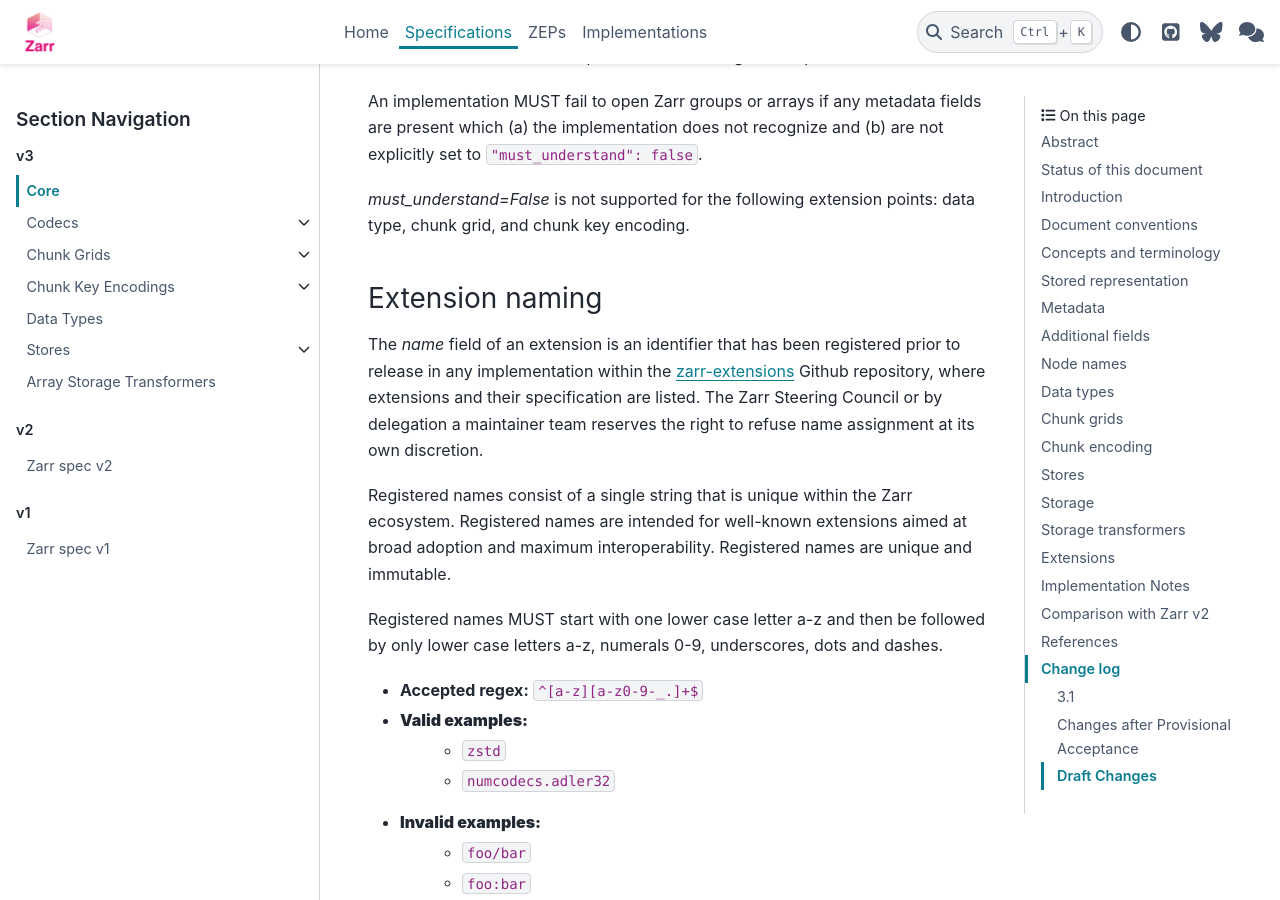
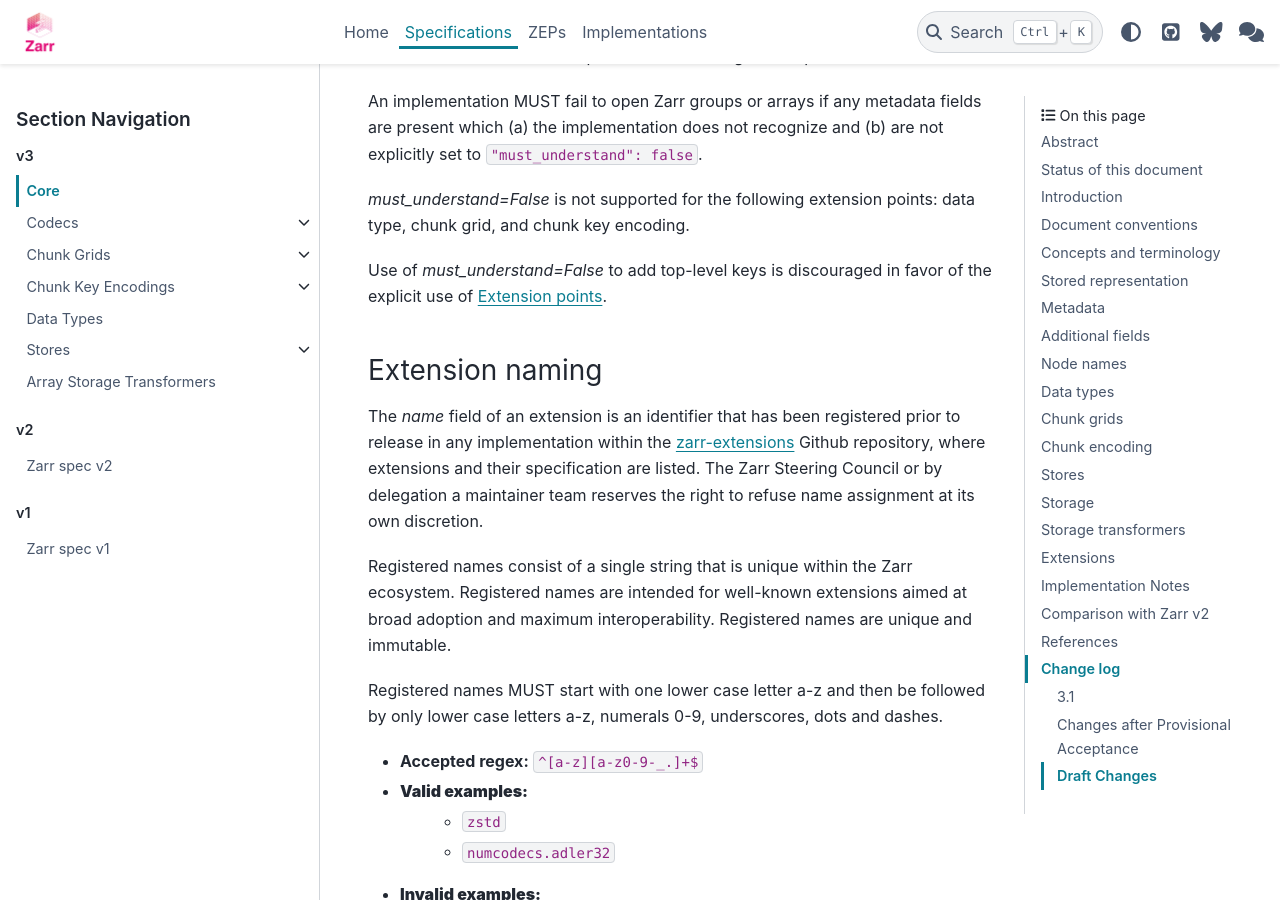
Before and after one commit to zarr-developers/zarr-specs, a Sphinx documentation site: the page built from docs/v3/core/index.rst, in a window 1280 px wide and 900 px high, scrolled down 35857 px. Built offline with Sphinx 7.4.7 and the PyData theme 0.15.4, drawn with Linux system fonts in a browser that asks for light colours.

Commit message:
restore admonition

```diff
--- a/docs/v3/core/index.rst
+++ b/docs/v3/core/index.rst
@@ -1582,6 +1582,9 @@ set to ``"must_understand": false``.
 `must_understand=False` is not supported for the following extension points:
 data type, chunk grid, and chunk key encoding.
 
+Use of `must_understand=False` to add top-level keys is discouraged in favor
+of the explicit use of :ref:`extension-points`.
+
 .. _extension-naming:
 
 Extension naming
```
